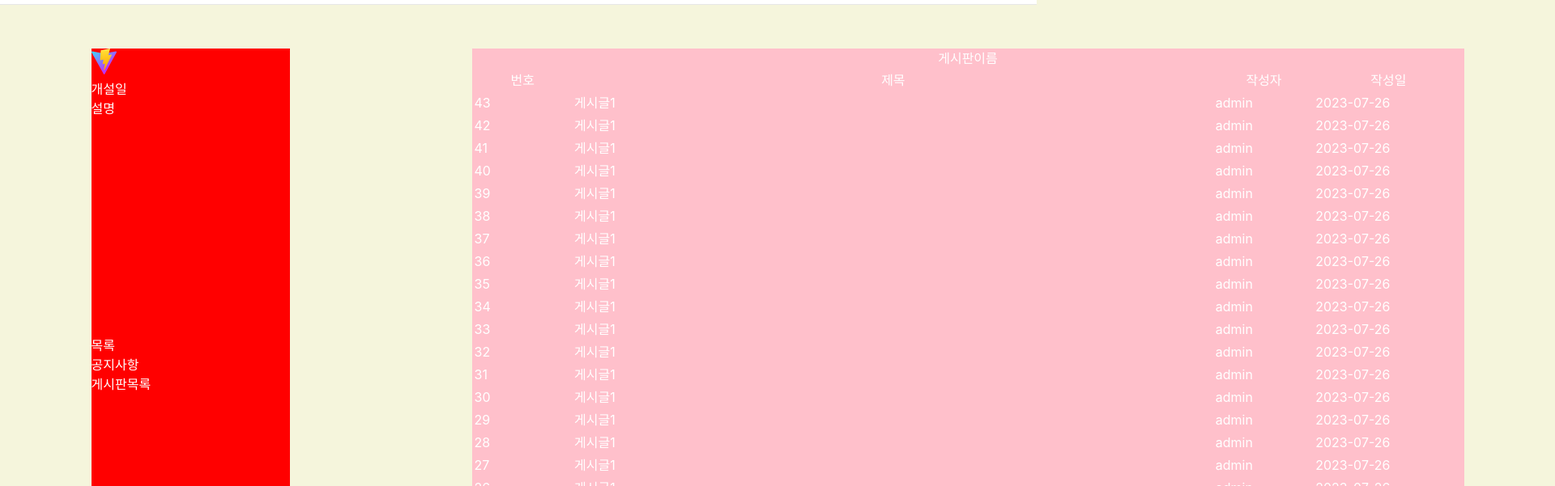
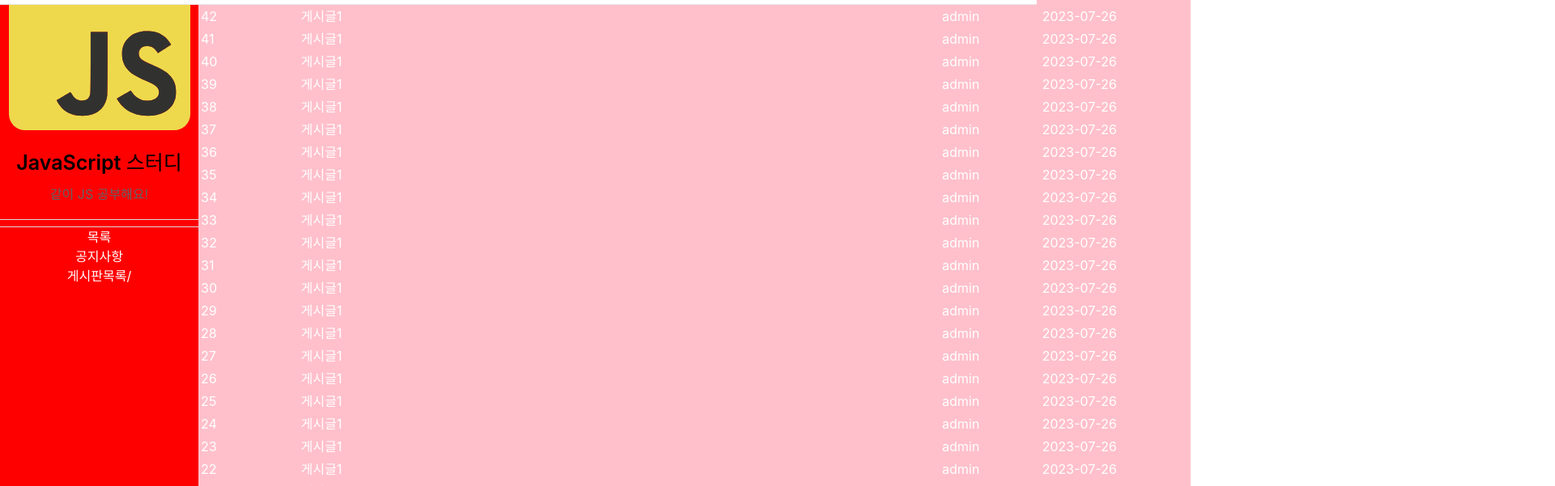
Before and after one commit to WHY-THIS-WORK/dongle, a React (Vite) app in the folder frontend/: page /club in a window 1280 px wide. Shown: the part 75-676 px from the top of the page at 81% size, 1920 px wide, since content can reach past the window. Built offline with nearby package versions, Linux system fonts and the light colour scheme.

Commit message:
club page side bar css

```diff
--- a/frontend/src/components/club/SideBar.tsx
+++ b/frontend/src/components/club/SideBar.tsx
@@ -2,30 +2,84 @@ import { styled } from "styled-components";
 
 export default function SideBar() {
   return (
-    <div>
-      <SidebarUpperDiv>
-        <div>
-          <img src='/vite.svg' alt='vite-logo' />
-        </div>
-        <div>개설일</div>
-        <div>설명</div>
-      </SidebarUpperDiv>
-      <SidebarLowerDiv>
+    <SidebarContainer>
+      <SidebarInfoDiv>
+        <ImgDiv>
+          <Img src='/js-logo.svg' alt='vite-logo' />
+        </ImgDiv>
+        <ClubNameDiv>JavaScript 스터디</ClubNameDiv>
+        <ClubDescDiv>같이 JS 공부해요!</ClubDescDiv>
+      </SidebarInfoDiv>
+      <SidebarBoardDiv>
         <div>목록</div>
         <div>공지사항</div>
-        <div>게시판목록</div>
-      </SidebarLowerDiv>
-    </div>
+        <div>게시판목록/</div>
+      </SidebarBoardDiv>
+    </SidebarContainer>
   );
 }
 
-const SidebarUpperDiv = styled.div`
-  width: 245px;
-  height: 345px;
+const SidebarContainer = styled.div`
+  display: flex;
+  flex-direction: column;
+  align-items: center;
+  width: 15.3125rem;
+  height: 50.5625rem;
+  flex-shrink: 0;
+`;
+
+const SidebarInfoDiv = styled.div`
+  display: flex;
+  flex-direction: column;
+  align-items: center;
+  width: 15.3125rem;
+  height: 21.5625rem;
+  flex-shrink: 0;
+  margin-bottom: 8px;
+  border: 1px solid #d9d9d9;
+`;
+
+const ImgDiv = styled.div`
+  display: flex;
+  justify-content: center;
+  align-items: center;
+  width: 15.3125rem;
+  height: 15.3125rem;
+  margin-bottom: 10px;
+  flex-shrink: 0;
+`;
+
+const Img = styled.img`
+  width: 14rem;
+  border-radius: 1.25rem;
+`;
+
+const ClubNameDiv = styled.div`
+  color: #000;
+  font-family: Inter;
+  font-size: 1.5625rem;
+  font-style: normal;
+  font-weight: 600;
+  line-height: normal;
   margin-bottom: 10px;
 `;
 
-const SidebarLowerDiv = styled.div`
-  width: 245px;
-  height: 455px;
+const ClubDescDiv = styled.div`
+  color: #636363;
+  font-family: Inter;
+  font-size: 1rem;
+  font-style: normal;
+  font-weight: 400;
+  line-height: normal;
 `;
+
+const SidebarBoardDiv = styled.div`
+  display: flex;
+  flex-direction: column;
+  align-items: center;
+  width: 15.3125rem;
+  height: 28.3125rem;
+  flex-shrink: 0;
+  color: 1px solid #d9d9d9;
+  border: 1px solid #d9d9d9;
+`;
--- a/frontend/src/pages/Club.tsx
+++ b/frontend/src/pages/Club.tsx
@@ -27,8 +27,8 @@ const ClubWrapper = styled.div`
   display: flex;
   flex-direction: column;
   justify-content: space-around;
-  width: 1920px;
-  height: 1080px;
+  width: 100vw;
+  height: 100vh;
   background-color: beige;
 `;
 
```
Also changed, not shown: frontend/public/js-logo.svg (added).
